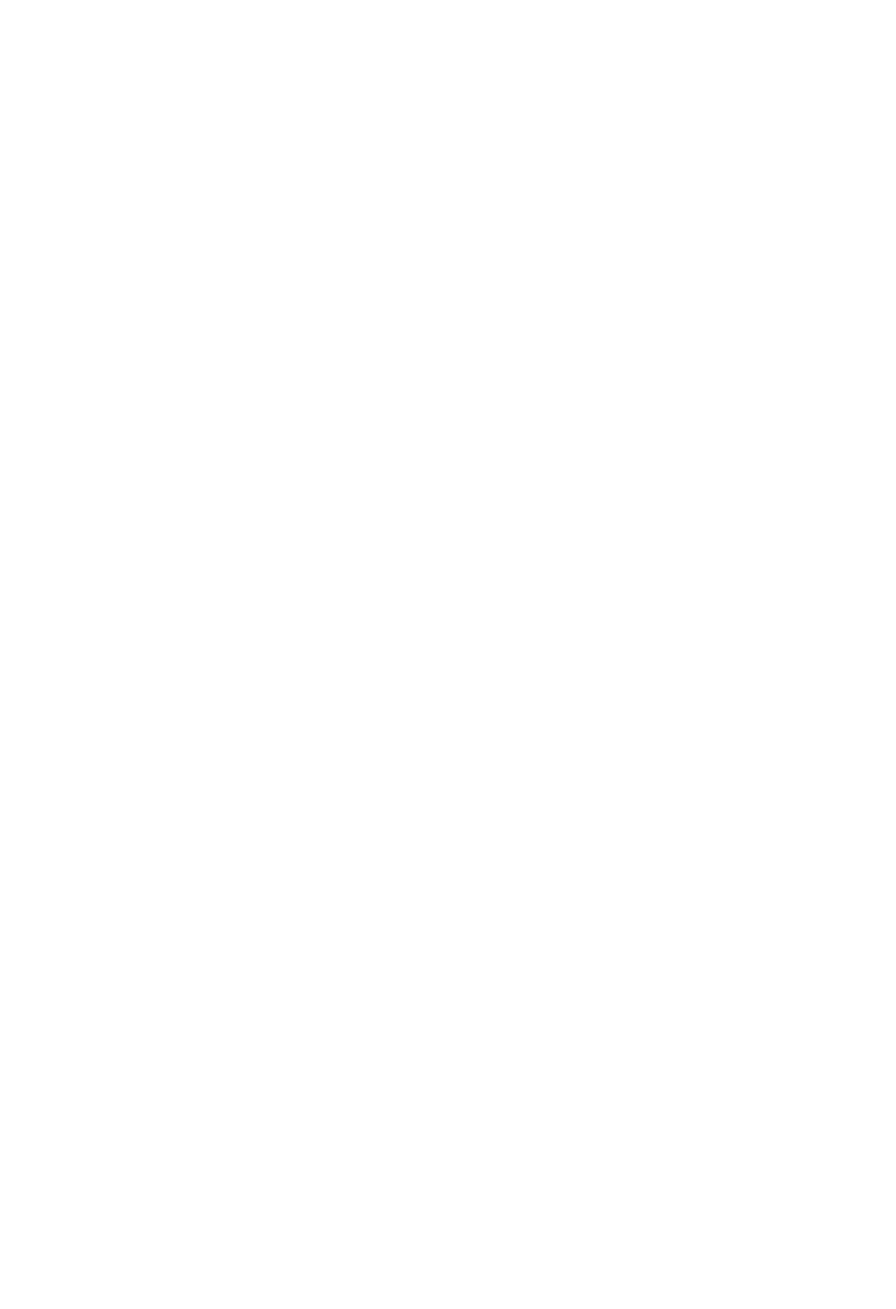
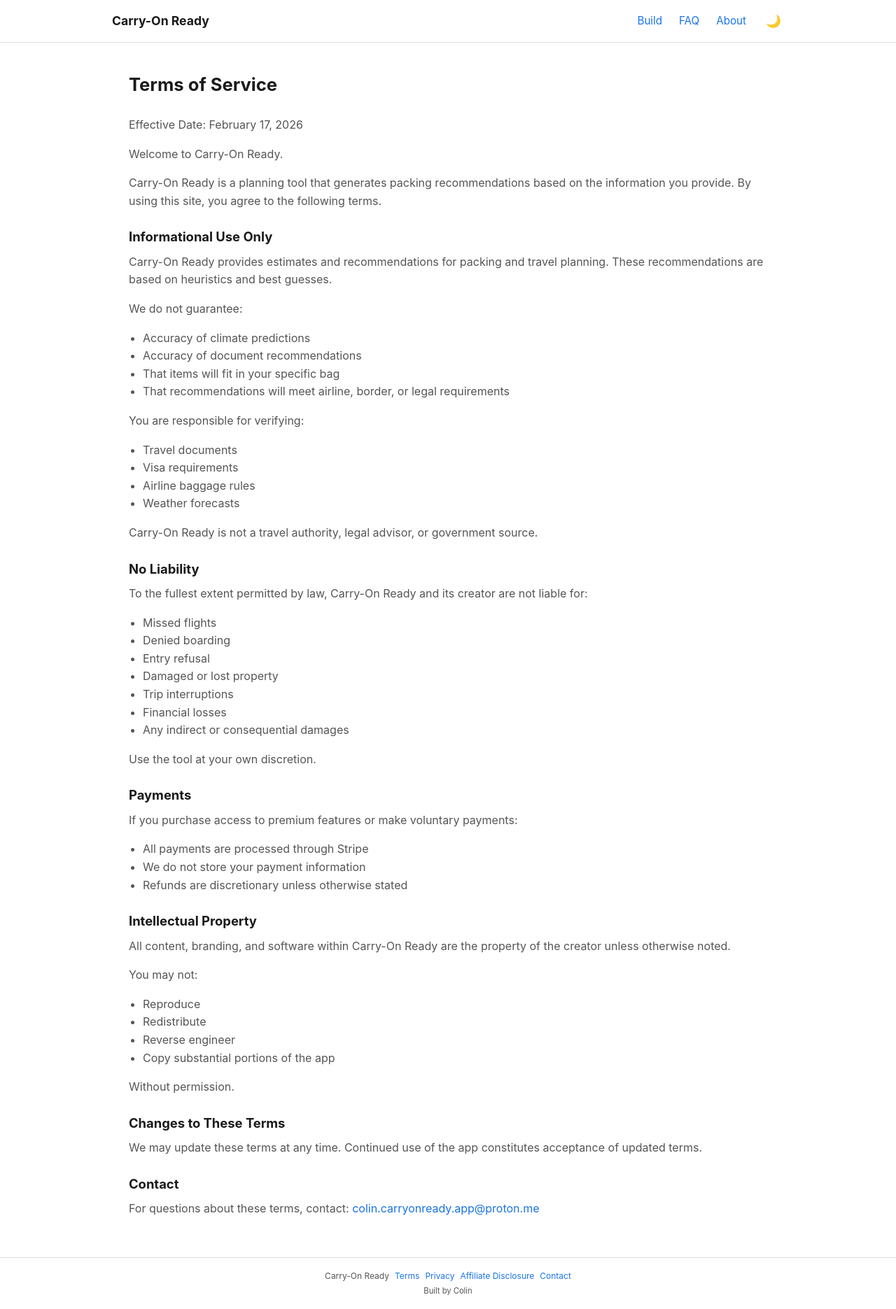
Before and after one commit to cjreitman/carry-on-ready, a React (Vite) app in the folder client/: page /terms in a window 1280 px wide. Before the commit this address had no page. Shown: the whole page at 70% size. Before the commit the page ends 800 px from the top, so only its background shows below. Built offline with nearby package versions, Linux system fonts and the light colour scheme; the HTML template or start-up script is replaced by a standard one.

Commit message:
housekeeping

```diff
--- a/client/src/App.jsx
+++ b/client/src/App.jsx
@@ -14,6 +14,9 @@ import Plans from './pages/Plans';
 import PlanDetail from './pages/PlanDetail';
 import FAQ from './pages/FAQ';
 import About from './pages/About';
+import Terms from './pages/Terms';
+import Privacy from './pages/Privacy';
+import Affiliate from './pages/Affiliate';
 import Legal from './pages/Legal';
 
 const STORAGE_KEY = 'carryonready-theme';
@@ -61,6 +64,9 @@ export default function App() {
                 <Route path="/plans/:id" element={<PlanDetail />} />
                 <Route path="/faq" element={<FAQ />} />
                 <Route path="/about" element={<About />} />
+                <Route path="/terms" element={<Terms />} />
+                <Route path="/privacy" element={<Privacy />} />
+                <Route path="/affiliate" element={<Affiliate />} />
                 <Route path="/legal" element={<Legal />} />
               </Route>
             </Routes>
--- a/client/src/components/Layout.jsx
+++ b/client/src/components/Layout.jsx
@@ -54,12 +54,21 @@ const Footer = styled.footer`
   border-top: 1px solid ${({ theme }) => theme.colors.border};
   padding: ${({ theme }) => theme.spacing.md} ${({ theme }) => theme.spacing.lg};
   text-align: center;
-  font-size: 0.85rem;
   color: ${({ theme }) => theme.colors.textLight};
+`;
+
+const FooterLinks = styled.div`
   display: flex;
+  flex-wrap: wrap;
   justify-content: center;
   align-items: center;
-  gap: ${({ theme }) => theme.spacing.md};
+  gap: ${({ theme }) => theme.spacing.sm};
+  font-size: 0.75rem;
+`;
+
+const FooterByline = styled.div`
+  font-size: 0.7rem;
+  margin-top: 4px;
 `;
 
 export default function Layout() {
@@ -86,10 +95,15 @@ export default function Layout() {
         <Outlet />
       </Main>
       <Footer>
+        <FooterLinks>
           <span>Carry-On Ready</span>
-          <Link to="/legal">Legal</Link>
+          <Link to="/terms">Terms</Link>
+          <Link to="/privacy">Privacy</Link>
+          <Link to="/affiliate">Affiliate Disclosure</Link>
           <Link to="/legal#contact">Contact</Link>
-        </Footer>
+        </FooterLinks>
+        <FooterByline>Built by Colin</FooterByline>
+      </Footer>
     </>
   );
 }
--- a/client/src/pages/About.jsx
+++ b/client/src/pages/About.jsx
@@ -15,12 +15,19 @@ const Paragraph = styled.p`
   }
 `;
 
+const Signature = styled.div`
+  margin-top: ${({ theme }) => theme.spacing.xl};
+  font-size: 0.85rem;
+  color: ${({ theme }) => theme.colors.textLight};
+  line-height: 1.6;
+`;
+
 export default function About() {
   return (
     <div>
       <Title>About</Title>
       <Paragraph>
-        Hi, I'm Colin. I'm a long-term carry-on traveler and software engineer.
+        Hi, I'm a long-term carry-on traveler and software engineer.
       </Paragraph>
       <Paragraph>
         I built Carry-On Ready after spending years refining my own one-bag setup
@@ -34,6 +41,9 @@ export default function About() {
         system that works. My goal is simple: help you pack lighter, smarter,
         with more confidence, and without overthinking every decision.
       </Paragraph>
+      <Signature>
+        <div>Colin</div>
+      </Signature>
     </div>
   );
 }
--- /dev/null
+++ b/client/src/pages/Affiliate.jsx
@@ -0,0 +1,32 @@
+import styled from 'styled-components';
+
+const Title = styled.h1`
+  font-size: 1.6rem;
+  margin-bottom: ${({ theme }) => theme.spacing.lg};
+`;
+
+const Paragraph = styled.p`
+  color: ${({ theme }) => theme.colors.textLight};
+  line-height: 1.6;
+  margin-bottom: ${({ theme }) => theme.spacing.md};
+`;
+
+export default function Affiliate() {
+  return (
+    <div>
+      <Title>Affiliate Disclosure</Title>
+      <Paragraph>
+        Carry-On Ready may recommend products such as backpacks or travel gear.
+      </Paragraph>
+      <Paragraph>
+        Some links may be affiliate links, which means we may earn a small
+        commission if you purchase through those links, at no additional cost to
+        you.
+      </Paragraph>
+      <Paragraph>
+        We only recommend products that align with the philosophy of packing
+        lighter and smarter.
+      </Paragraph>
+    </div>
+  );
+}
--- a/client/src/pages/Legal.jsx
+++ b/client/src/pages/Legal.jsx
@@ -55,8 +55,8 @@ export default function Legal() {
         <SectionTitle>Contact</SectionTitle>
         <Text>
           Questions or issues? Reach us at{' '}
-          <EmailLink href="mailto:support@carryonready.app">
-            support@carryonready.app
+          <EmailLink href="mailto:colin.carryonready.app@proton.me">
+            colin.carryonready.app@proton.me
           </EmailLink>
           .
         </Text>
--- /dev/null
+++ b/client/src/pages/Privacy.jsx
@@ -0,0 +1,101 @@
+import styled from 'styled-components';
+
+const Title = styled.h1`
+  font-size: 1.6rem;
+  margin-bottom: ${({ theme }) => theme.spacing.lg};
+`;
+
+const SubHeading = styled.h2`
+  font-size: 1.15rem;
+  margin-top: ${({ theme }) => theme.spacing.lg};
+  margin-bottom: ${({ theme }) => theme.spacing.sm};
+`;
+
+const Paragraph = styled.p`
+  color: ${({ theme }) => theme.colors.textLight};
+  line-height: 1.6;
+  margin-bottom: ${({ theme }) => theme.spacing.md};
+`;
+
+const BulletList = styled.ul`
+  color: ${({ theme }) => theme.colors.textLight};
+  line-height: 1.6;
+  margin-bottom: ${({ theme }) => theme.spacing.md};
+  padding-left: 20px;
+`;
+
+export default function Privacy() {
+  return (
+    <div>
+      <Title>Privacy Policy</Title>
+      <Paragraph>Effective Date: February 17, 2026</Paragraph>
+      <Paragraph>
+        Carry-On Ready is designed to collect as little personal information as
+        possible.
+      </Paragraph>
+
+      <SubHeading>Information We Collect</SubHeading>
+      <Paragraph>We may collect:</Paragraph>
+      <BulletList>
+        <li>Information you input into the app (trip details, preferences)</li>
+        <li>Anonymous usage data (if analytics are enabled)</li>
+        <li>
+          Payment information via Stripe (Stripe processes payments directly — we
+          do not store card data)
+        </li>
+      </BulletList>
+      <Paragraph>We do not sell personal data.</Paragraph>
+
+      <SubHeading>How Information Is Used</SubHeading>
+      <Paragraph>Information is used to:</Paragraph>
+      <BulletList>
+        <li>Generate packing recommendations</li>
+        <li>Improve the app</li>
+        <li>Process payments</li>
+      </BulletList>
+      <Paragraph>
+        If analytics tools are used, they may collect anonymous traffic data
+        (such as device type or general location).
+      </Paragraph>
+
+      <SubHeading>Third Parties</SubHeading>
+      <Paragraph>We may use:</Paragraph>
+      <BulletList>
+        <li>Stripe (payment processing)</li>
+        <li>Hosting providers (e.g., Vercel, Render)</li>
+        <li>Analytics providers (if enabled)</li>
+      </BulletList>
+      <Paragraph>
+        These services may process limited data as part of their infrastructure.
+      </Paragraph>
+
+      <SubHeading>Data Retention</SubHeading>
+      <Paragraph>
+        If you do not create an account, your data is not stored long-term unless
+        necessary for technical performance or logging.
+      </Paragraph>
+      <Paragraph>
+        If plan-saving is introduced in the future, this policy will be updated
+        accordingly.
+      </Paragraph>
+
+      <SubHeading>Security</SubHeading>
+      <Paragraph>
+        Reasonable technical measures are used to protect the application, but no
+        online service can guarantee absolute security.
+      </Paragraph>
+
+      <SubHeading>Your Rights</SubHeading>
+      <Paragraph>
+        Depending on your jurisdiction, you may have rights regarding access or
+        deletion of your data. Contact us for requests.
+      </Paragraph>
+
+      <SubHeading>Contact</SubHeading>
+      <Paragraph>
+        For privacy questions, contact:{' '}
+        <a href="mailto:colin.carryonready.app@proton.me">colin.carryonready.app@proton.me</a>
+      </Paragraph>
+    </div>
+  );
+}
--- /dev/null
+++ b/client/src/pages/Terms.jsx
@@ -0,0 +1,117 @@
+import styled from 'styled-components';
+
+const Title = styled.h1`
+  font-size: 1.6rem;
+  margin-bottom: ${({ theme }) => theme.spacing.lg};
+`;
+
+const SubHeading = styled.h2`
+  font-size: 1.15rem;
+  margin-top: ${({ theme }) => theme.spacing.lg};
+  margin-bottom: ${({ theme }) => theme.spacing.sm};
+`;
+
+const Paragraph = styled.p`
+  color: ${({ theme }) => theme.colors.textLight};
+  line-height: 1.6;
+  margin-bottom: ${({ theme }) => theme.spacing.md};
+`;
+
+const BulletList = styled.ul`
+  color: ${({ theme }) => theme.colors.textLight};
+  line-height: 1.6;
+  margin-bottom: ${({ theme }) => theme.spacing.md};
+  padding-left: 20px;
+`;
+
+export default function Terms() {
+  return (
+    <div>
+      <Title>Terms of Service</Title>
+      <Paragraph>Effective Date: February 17, 2026</Paragraph>
+      <Paragraph>Welcome to Carry-On Ready.</Paragraph>
+      <Paragraph>
+        Carry-On Ready is a planning tool that generates packing recommendations
+        based on the information you provide. By using this site, you agree to
+        the following terms.
+      </Paragraph>
+
+      <SubHeading>Informational Use Only</SubHeading>
+      <Paragraph>
+        Carry-On Ready provides estimates and recommendations for packing and
+        travel planning. These recommendations are based on heuristics and best
+        guesses.
+      </Paragraph>
+      <Paragraph>We do not guarantee:</Paragraph>
+      <BulletList>
+        <li>Accuracy of climate predictions</li>
+        <li>Accuracy of document recommendations</li>
+        <li>That items will fit in your specific bag</li>
+        <li>That recommendations will meet airline, border, or legal requirements</li>
+      </BulletList>
+      <Paragraph>You are responsible for verifying:</Paragraph>
+      <BulletList>
+        <li>Travel documents</li>
+        <li>Visa requirements</li>
+        <li>Airline baggage rules</li>
+        <li>Weather forecasts</li>
+      </BulletList>
+      <Paragraph>
+        Carry-On Ready is not a travel authority, legal advisor, or government
+        source.
+      </Paragraph>
+
+      <SubHeading>No Liability</SubHeading>
+      <Paragraph>
+        To the fullest extent permitted by law, Carry-On Ready and its creator
+        are not liable for:
+      </Paragraph>
+      <BulletList>
+        <li>Missed flights</li>
+        <li>Denied boarding</li>
+        <li>Entry refusal</li>
+        <li>Damaged or lost property</li>
+        <li>Trip interruptions</li>
+        <li>Financial losses</li>
+        <li>Any indirect or consequential damages</li>
+      </BulletList>
+      <Paragraph>Use the tool at your own discretion.</Paragraph>
+
+      <SubHeading>Payments</SubHeading>
+      <Paragraph>
+        If you purchase access to premium features or make voluntary payments:
+      </Paragraph>
+      <BulletList>
+        <li>All payments are processed through Stripe</li>
+        <li>We do not store your payment information</li>
+        <li>Refunds are discretionary unless otherwise stated</li>
+      </BulletList>
+
+      <SubHeading>Intellectual Property</SubHeading>
+      <Paragraph>
+        All content, branding, and software within Carry-On Ready are the
+        property of the creator unless otherwise noted.
+      </Paragraph>
+      <Paragraph>You may not:</Paragraph>
+      <BulletList>
+        <li>Reproduce</li>
+        <li>Redistribute</li>
+        <li>Reverse engineer</li>
+        <li>Copy substantial portions of the app</li>
+      </BulletList>
+      <Paragraph>Without permission.</Paragraph>
+
+      <SubHeading>Changes to These Terms</SubHeading>
+      <Paragraph>
+        We may update these terms at any time. Continued use of the app
+        constitutes acceptance of updated terms.
+      </Paragraph>
+
+      <SubHeading>Contact</SubHeading>
+      <Paragraph>
+        For questions about these terms, contact:{' '}
+        <a href="mailto:colin.carryonready.app@proton.me">colin.carryonready.app@proton.me</a>
+      </Paragraph>
+    </div>
+  );
+}
```
Also changed, not shown: client/src/pages/Build.jsx (+23 -3 lines), 2 other files (tests, documents, lock files or other folders).
